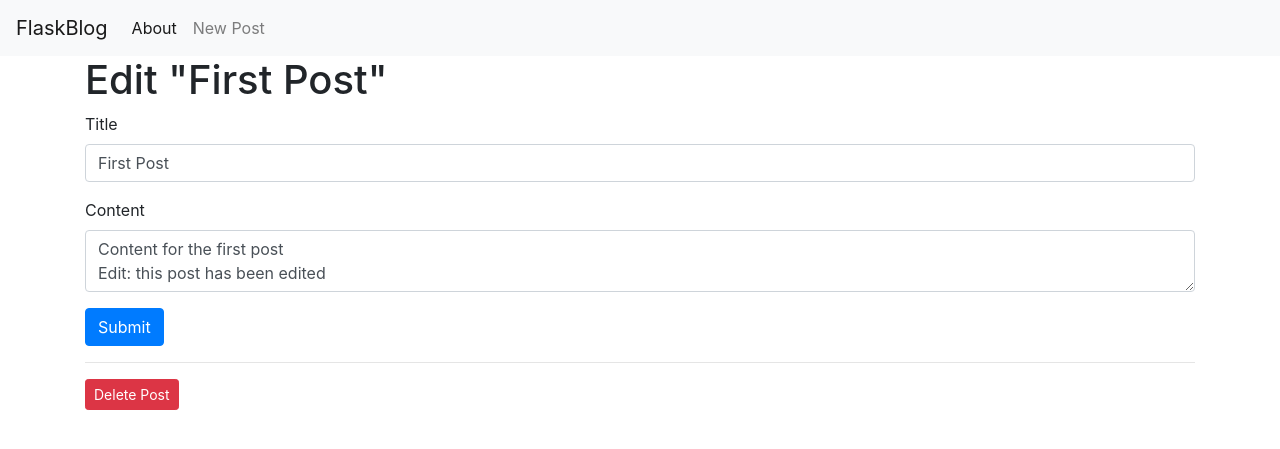
After one commit to reed-mcdaniel-716/Flask_Practice, a Flask app: page /1/edit in a window 1280 px wide. The commit adds this page. Shown: the top 449 px of the page. Run offline with Flask 2, Linux system fonts and the light colour scheme; data comes from the database, SQL or seed files in the repository; both versions use the stored data as it was after the commit; some libraries are stand-ins or nearby versions.

Commit message:
Finished first tutorial on Flask apps

```diff
--- a/flask_blog/app.py
+++ b/flask_blog/app.py
@@ -67,7 +67,7 @@ def post(post_id):
     return render_template('post.html', post=post)
 
 # for creating blog posts
-# /create route will accept both GET and POST requests
+# view function will accept both GET and POST requests
 @app.route('/create', methods=('GET', 'POST'))
 def create():
     # if request is a POST request
@@ -84,14 +84,46 @@ def create():
             conn.close()
             # redirecting to the homepage upon completion
             return redirect(url_for('index'))
-    # GET requests will automatically return this template
+    # GET requests will automatically return blank creation template
     return render_template('create.html')
 
 # for editing blog posts
-# /<int:id>/edit route will accept both GET and POST requests
+# view function will accept both GET and POST requests
+@app.route('/<int:id>/edit', methods=('GET', 'POST'))
+def edit(id):
+    # getting post by id provided as argument to view function
+    post = get_post(id)
 
+    if request.method == 'POST':
+        title = request.form['title']
+        content = request.form['content']
 
+        if not title:
+            flash('Title is required!')
+        else:
+            conn = get_db_connection()
+            conn.execute('UPDATE posts SET title = ?, content = ? WHERE id = ?', (title, content, id))
+            conn.commit()
+            conn.close()
+            # redirect to homepage
+            return redirect(url_for('index'))
+    # GET requests will automatically return edit template filled in with info from post
+    return render_template('edit.html', post=post)
 
+# for deleting blog posts
+# view function only accepts post requests
+# you can access this route via a form that sends a POST request passing in the ID of the post you want to delete
+    # will add this function to the post edit template
+# the function will receive the ID value and use it to get the post from the database with the get_post() function.
+@app.route('/<int:id>/delete', methods=('POST',))
+def delete(id):
+    post = get_post(id)
+    conn = get_db_connection()
+    conn.execute('DELETE FROM posts WHERE id = ?', (id,))
+    conn.commit()
+    conn.close()
+    flash('"{}" was successfully deleted!'.format(post['title']))
+    return redirect(url_for('index'))
 
 
 
--- /dev/null
+++ b/flask_blog/templates/edit.html
@@ -0,0 +1,35 @@
+{% extends 'base.html' %}
+
+{% block content %}
+<h1>{% block title %} Edit "{{ post['title'] }}" {% endblock %}</h1>
+
+<form method="post">
+    <div class="form-group">
+        <label for="title">Title</label>
+        <!-- This displays the data stored in the request if it exists, otherwise it displays the data from the post variable that was passed to the template containing current database data -->
+        <input type="text" name="title" placeholder="Post title"
+               class="form-control"
+               value="{{ request.form['title'] or post['title'] }}">
+        </input>
+    </div>
+
+    <div class="form-group">
+        <label for="content">Content</label>
+        <!-- This displays the data stored in the request if it exists, otherwise it displays the data from the post variable that was passed to the template containing current database data -->
+        <textarea name="content" placeholder="Post content"
+                  class="form-control">{{ request.form['content'] or post['content'] }}</textarea>
+    </div>
+    <div class="form-group">
+        <button type="submit" class="btn btn-primary">Submit</button>
+    </div>
+</form>
+<hr>
+<!-- for deleting this post -->
+<!-- using a form because we need to capture the ID and issue a POST request -->
+<form action="{{ url_for('delete', id=post['id']) }}" method="POST">
+    <!-- use the confirm() method to display a confirmation message before submitting the request -->
+    <input type="submit" value="Delete Post"
+            class="btn btn-danger btn-sm"
+            onclick="return confirm('Are you sure you want to delete this post?')">
+</form>
+{% endblock %}
--- a/flask_blog/templates/index.html
+++ b/flask_blog/templates/index.html
@@ -10,6 +10,10 @@
             <h2>{{ post['title'] }}</h2>
         </a>
         <span class="badge badge-primary">{{ post['created'] }}</span>
+        <!-- provides a link to edit this post -->
+        <a href="{{ url_for('edit', id=post['id']) }}">
+            <span class="badge badge-warning">Edit</span>
+        </a>
         <hr>
     {% endfor %}
 {% endblock %}
```
Also changed, not shown: README.md, flask_blog/database.db.
